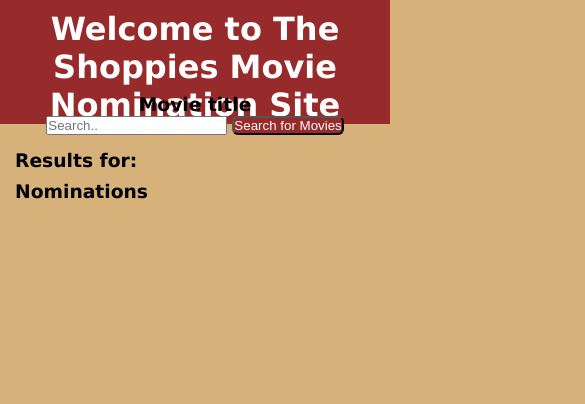
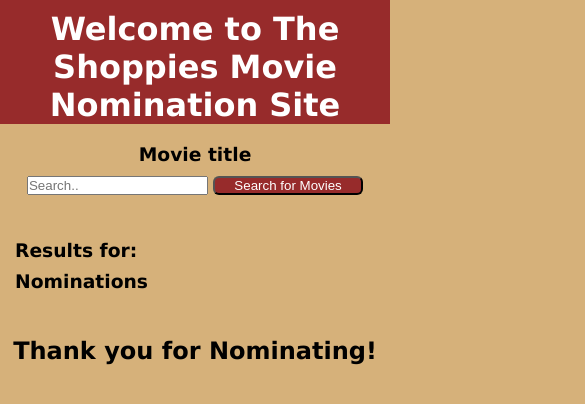
Before and after one commit to JMead171/movie-awards, a plain HTML site: page index.html in a window 390 px wide. Shown: the top 404 px of the page, 585 px wide, since content can reach past the window. Drawn offline with Linux system fonts and the light colour scheme.

Commit message:
updated CSS and media queries

```diff
--- a/assets/css/style.css
+++ b/assets/css/style.css
@@ -9,9 +9,11 @@
     --secondary: rgb(255, 255, 255);
     --tertiary: rgb(214, 177, 122);
     --quaternary: #000000;
+    --quinary:  rgb(25, 68, 43);
 }
 
 body {
+    position: relative;
     background-color: var(--tertiary);
     font-family: 'Lucida Sans', 'Lucida Sans Regular', 'Lucida Grande', 'Lucida Sans Unicode', Geneva, Verdana, sans-serif;
 }
@@ -31,6 +33,7 @@ h1 {
     color: var(--secondary);
     background-color: var(--primary);
     border-radius: 6px;
+    width: 150px;
 }
 
 .search-btn:hover {
@@ -42,6 +45,12 @@ h1 {
 #search-movie {
     text-align: center;
 }
+
+#search-movie h3 {
+    margin: 0 0 10px 0;
+    text-align: center;
+}
+
 .results {
     display: inline-block;
 }
@@ -49,20 +58,24 @@ h1 {
 .for-results {
     color: var(--primary);
     display: inline-block;
+    width: 200px;
 }
 
 .movie-area {
     padding: 10px;
+    margin: 30px 0;
+    text-align: center;
 }
 
 .movie-names {
     padding: 5px;
-    width: 525px;
+    width: 600px;
+    text-align: left;
     display: inline-block;
 }
 
 .movie-names p {
-    color: rgb(25, 68, 43);
+    color: var(--quinary);
     padding: 5px 0;
     font-size: 16px;
     display: inline-block;
@@ -71,14 +84,62 @@ h1 {
 
 .nominations {
     padding: 5px;
-    width: 525px;
+    width: 600px;
+    text-align: left;
     display:inline-block;
     vertical-align: top;
 }
 
 .nominations p {
+    color: rgb(25, 68, 43);
     padding: 5px 0;
-    font-size: 12px;
+    font-size: 16px;
     display: inline-block;
     width: 350px;
 }
+
+.movie-area button {
+    width: 75px;
+}
+
+.movie-area button:hover {
+    background-color: var(--quinary);
+    color: var(--secondary);
+}
+
+footer{
+    left: 0;
+    bottom: 0;
+    width: 100%;
+    text-align: center;
+}
+
+footer h2 {
+    margin: 150px;
+}
+
+@media screen and (max-width: 540px) {
+    footer h2 {
+        margin: 0;
+    }
+}
+
+@media screen and (max-width: 425px) {
+    #search-movie h3 {
+        margin: 50px 0 10px 0;
+    }
+
+    .movie-names p {
+        width:300px;
+    }
+
+    .nominations p {
+        width: 300px;
+    }
+}
+
+@media screen and (max-width: 320px) {
+    footer h2 {
+        font-size: 18px;
+    }
+}
--- a/index.html
+++ b/index.html
@@ -31,6 +31,9 @@
         </form>
     </section>
 
+    <footer>
+        <h2>Thank you for Nominating!</h2>
+    </footer>
 
 
     <!-- Javascript file -->
```
